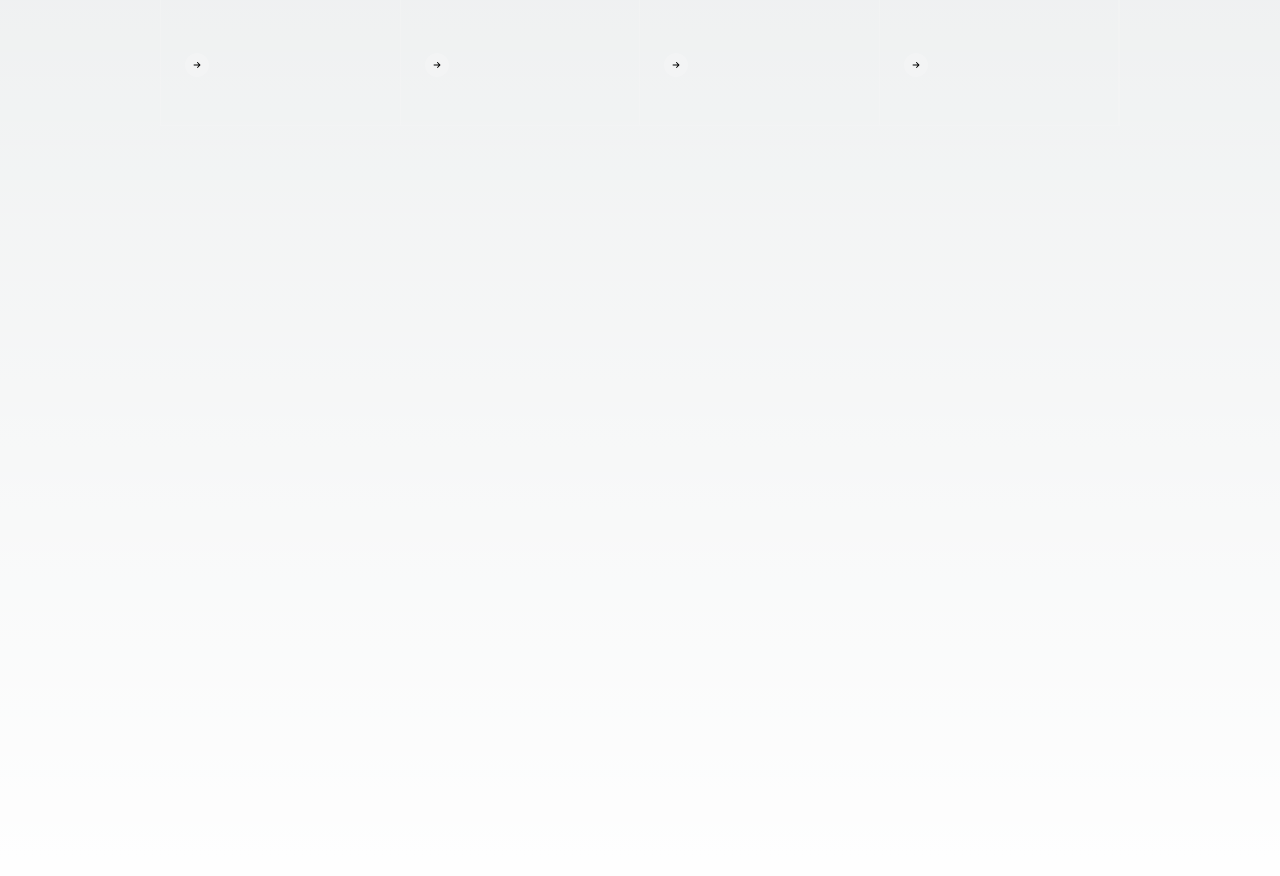
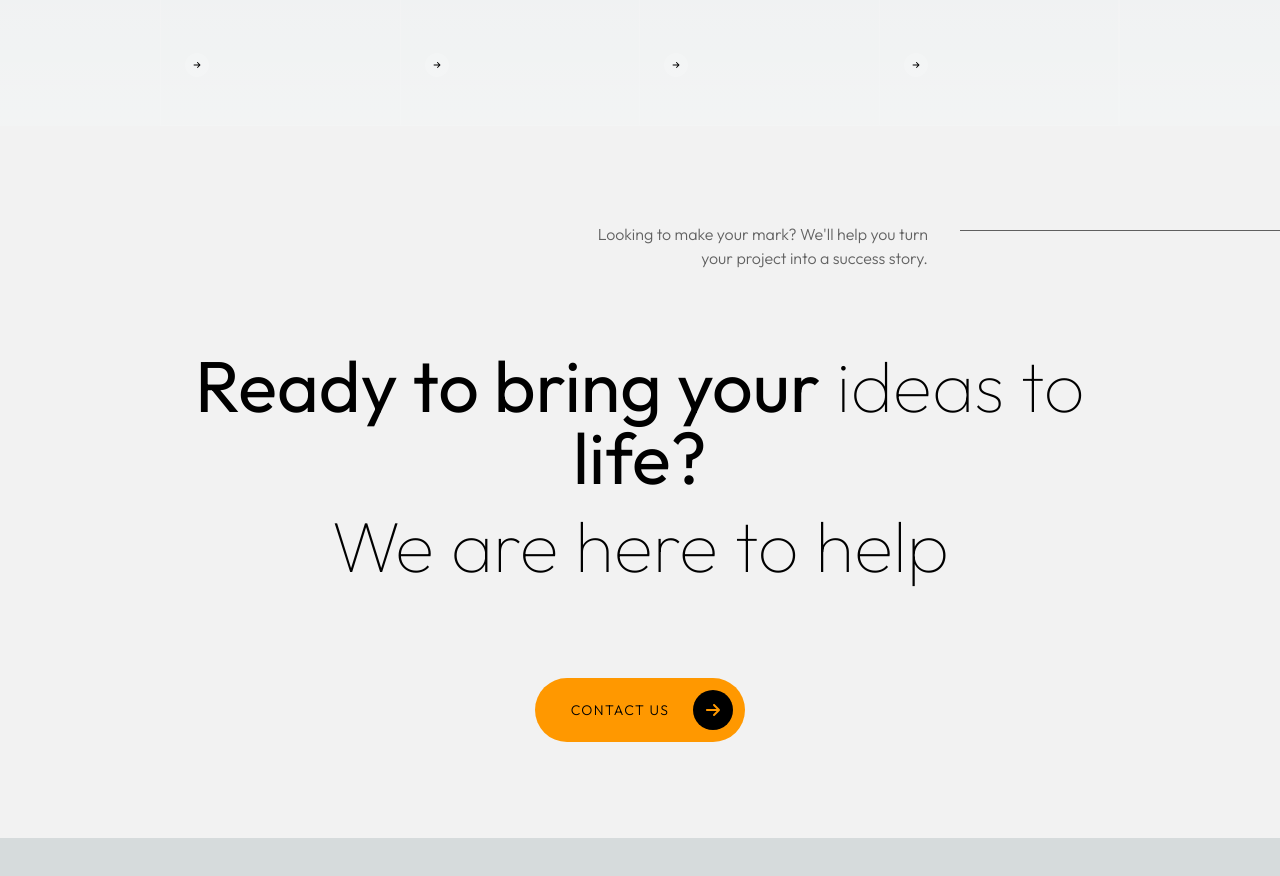
Before and after one commit to saltukosmanlioglu/swift-steel-solutions, a Next.js app: page /home in a window 1280 px wide. Shown: the part 1520-2396 px from the top of the page. After the commit the page ends 2358 px from the top, so only its background shows below. Built offline with nearby package versions, Linux system fonts and the light colour scheme.

Commit message:
add: contact section

```diff
--- a/app/globals.css
+++ b/app/globals.css
@@ -10,7 +10,16 @@
 
 ::selection {
   background-color: black;
-  color: white
+  color: white;
+}
+
+::-webkit-scrollbar {
+  width: 2px;
+  background-color: #000;
+}
+
+::-webkit-scrollbar-thumb {
+  background: #ff9800;
 }
 
 @media (prefers-color-scheme: dark) {
--- a/app/home/page.tsx
+++ b/app/home/page.tsx
@@ -8,8 +8,7 @@ export default function Home() {
       {/* <Menu menuItems={[]} /> */}
       <AboutUs />
       <Services />
-      {/* <Contact /> */}
-      <div className="h-screen"></div>
+      <Contact />
     </div>
   );
 }
--- a/app/home/sections/contact.tsx
+++ b/app/home/sections/contact.tsx
@@ -1,10 +1,42 @@
 import React from "react";
 
+import Button from "@/components/button";
+
 const Contact: React.FunctionComponent = React.forwardRef<HTMLDivElement>(
-  (props, ref) => {
+  function Contact(props, ref) {
+    const Title = ({ text }: { text: string | React.ReactNode }) => {
+      return (
+        <div className="flex items-end">
+          <div className="inline-flex ml-auto after:bg-00006 after:w-80 after:h-0.5 after:ml-8 after:mt-2">
+            {text}
+          </div>
+        </div>
+      );
+    };
+
     return (
-      <section ref={ref}>
-        <div></div>
+      <section ref={ref} className="bg-gray py-24">
+        <Title
+          text={
+            <p className="text-00006 text-md font-light text-right">
+              Looking to make your mark? We'll help you turn
+              <br />
+              your project into a success story.
+            </p>
+          }
+        />
+        <div className="px-40 mt-20">
+          <div className="text-center text-black font-thin">
+            <p className="text-7xl">
+              <strong>Ready to bring your</strong> ideas to{" "}
+              <strong>life?</strong>
+            </p>
+            <p className="text-7xl mt-4 mb-24">We are here to help</p>
+          </div>
+          <div className="flex items-center justify-center">
+            <Button text="CONTACT US" />
+          </div>
+        </div>
       </section>
     );
   }
--- a/app/layout.tsx
+++ b/app/layout.tsx
@@ -32,7 +32,7 @@ export default function RootLayout({
       <body className={outfit.className}>
         <main>
           <div>{children}</div>
-          {/* <Footer /> */}
+          <Footer />
           {/* <ScrollUp /> */}
         </main>
       </body>
--- a/tailwind.config.ts
+++ b/tailwind.config.ts
@@ -16,6 +16,8 @@ const config: Config = {
       backgroundColor: {
         orange: '#ff9800',
         "fff06": 'rgb(255, 255, 255, 0.6)',
+        "00006": 'rgb(0, 0, 0, 0.6)',
+        gray: '#f2f2f2',
       },
       borderColor: {
         "fff01": 'rgb(255, 255, 255, 0.1)',
@@ -31,7 +33,10 @@ const config: Config = {
       },
       textColor: {
         "00006": 'rgb(0, 0, 0, 0.6)',
-        "fff06": 'rgb(255, 255, 255, 0.6)'
+        "fff01": "rgba(255, 255, 255, .1)",
+        "fff04": "rgba(255, 255, 255, .4)",
+        "fff06": 'rgb(255, 255, 255, .6)',
+        "fff09": "rgba(255, 255, 255, .9)",
       },
       animation: {
         "mil-lines": "bounce 10s ease-in-out infinite",
```
